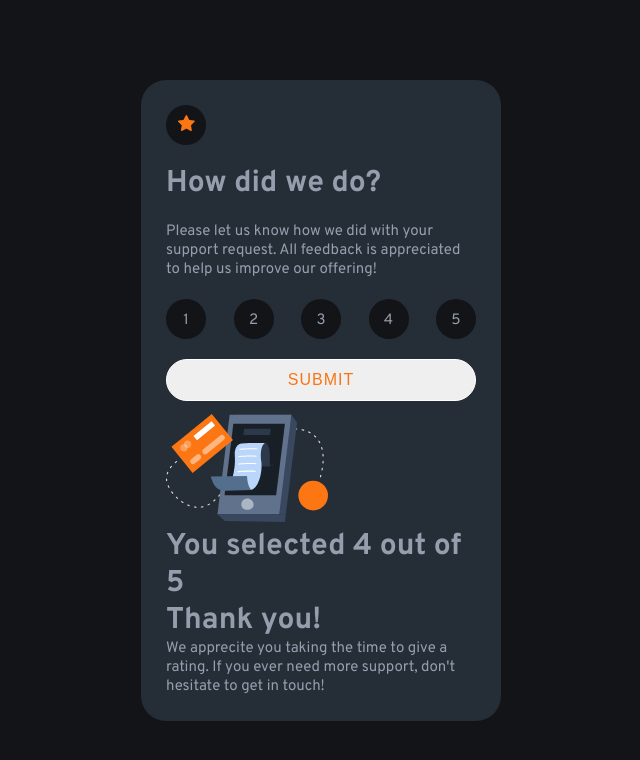
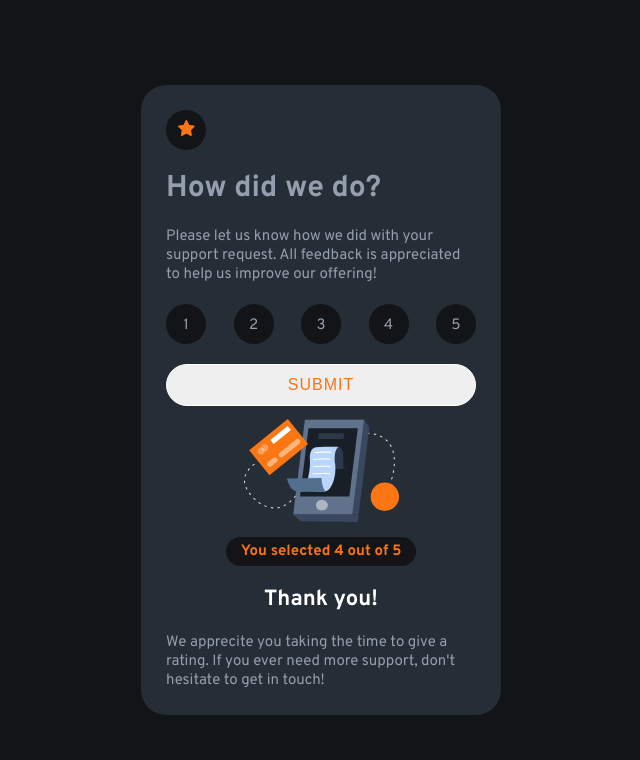
Before and after one commit to farah-jannat/interective-rating-component, a plain HTML site: page index.html in a window 1280 px wide. Shown: the whole page, without its empty margins (319-959 px from the left). Drawn offline with Linux system fonts and the light colour scheme.

Commit message:
design part2

```diff
--- a/style.css
+++ b/style.css
@@ -73,3 +73,26 @@ body{
     font-weight: 400;
     border: 1px solid #FFF;
 }
+.part2{
+    display: flex;
+    flex-direction: column;
+    align-items: center;
+    justify-content: center;
+    gap: 15px;
+}
+.part2 img{
+    width: 155px;
+}
+.part2 h1{
+    font-size: 15px;
+    color: var(--Orange);
+    background-color: var(--Very-Dark-Blue);
+    padding: 5px 15px;
+
+    border-radius: 30px;
+}
+.part2 .header{
+    color: var(--White);
+    background-color:var(--Dark-Blue);
+    font-size: 22px;
+}
```
